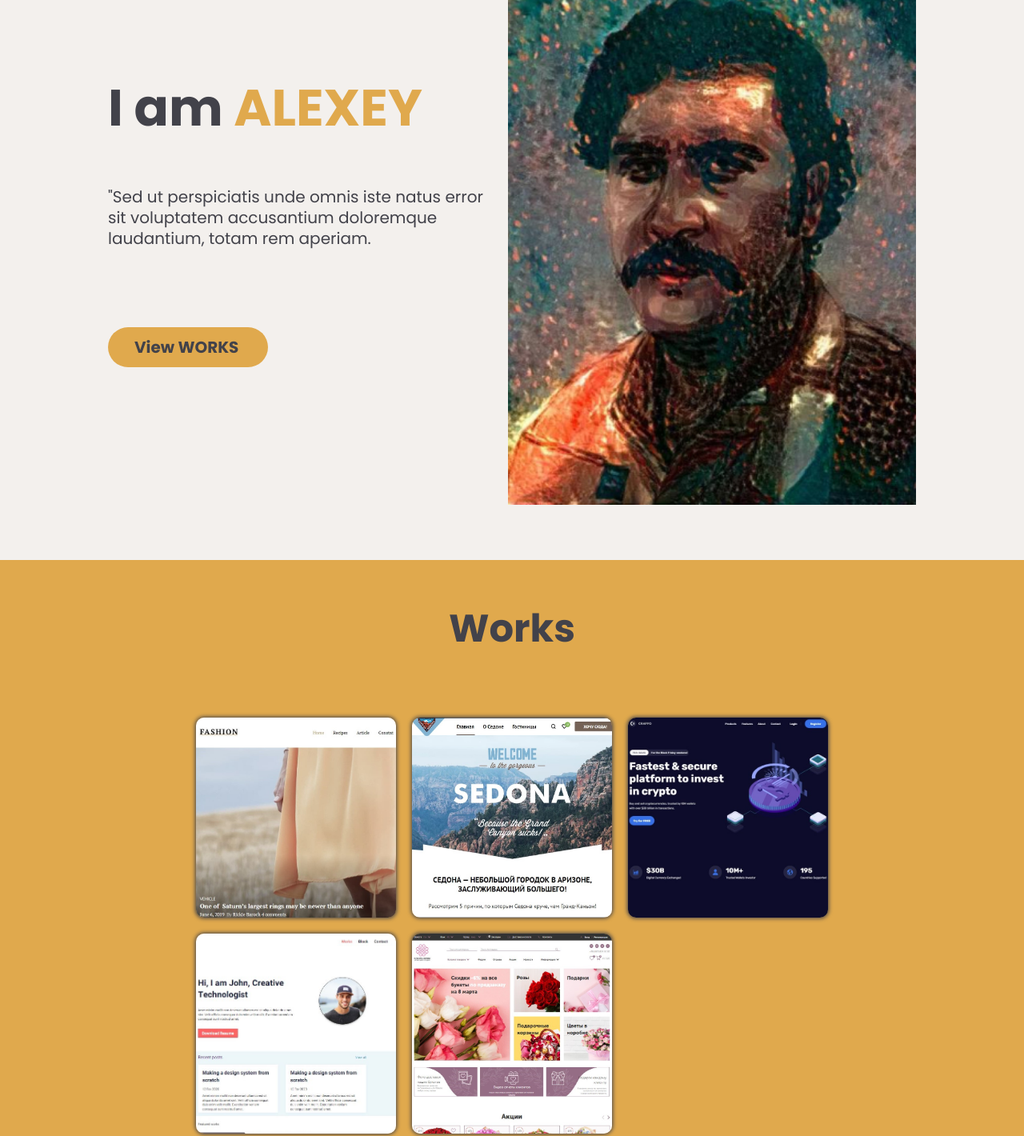
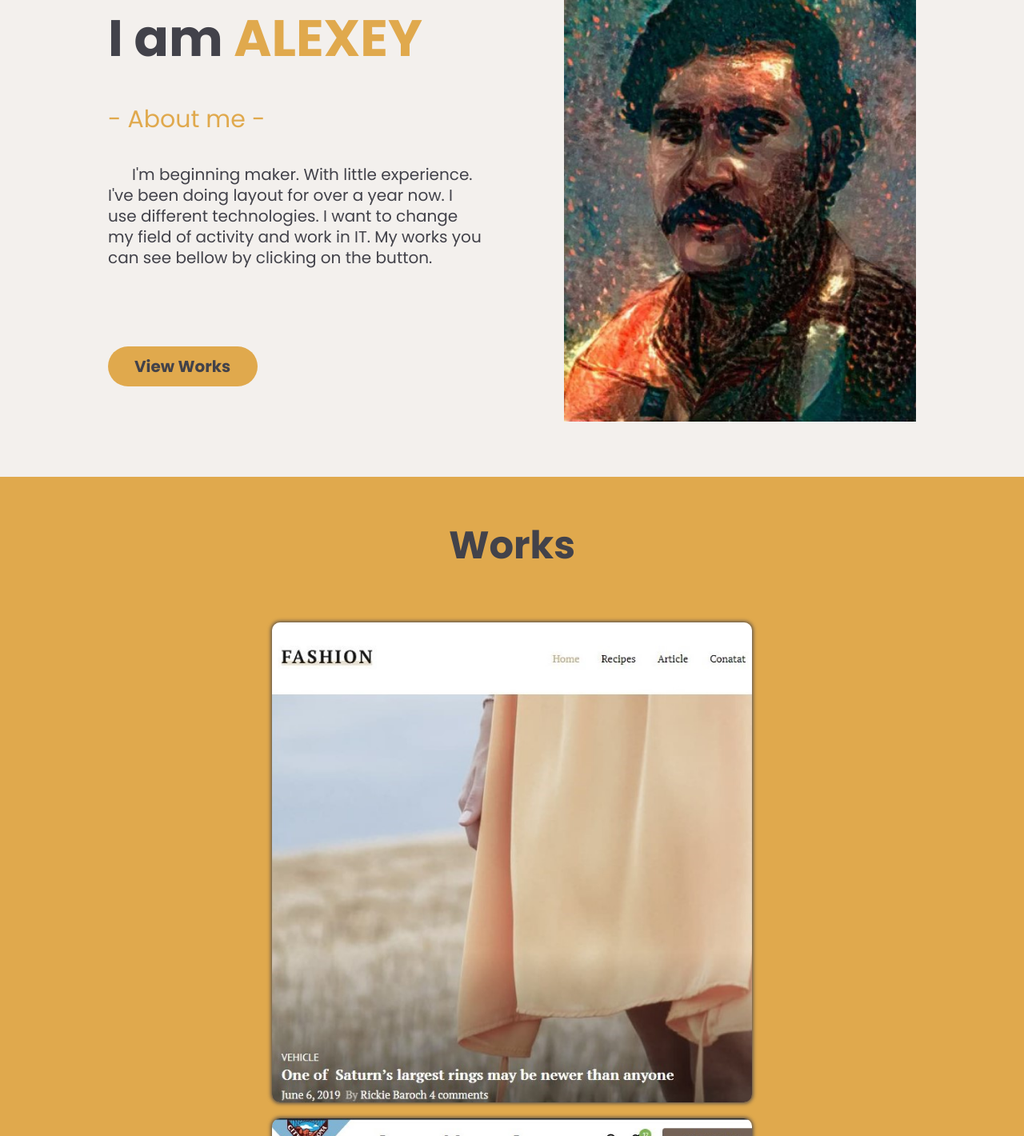
Before and after one commit to LexaSem1993/Portfolio, a plain HTML site: page index.html in a window 1280 px wide. Shown: the part 239-1659 px from the top of the page at 80% size. Drawn offline with Linux system fonts and the light colour scheme.

Commit message:
Правки 4

```diff
--- a/index.html
+++ b/index.html
@@ -48,8 +48,9 @@
         <div class="container main__container">
             <div class="main__text">
                 <h1 class="main__title">I am <span class="main__span">ALEXEY<span></h1>
-                <p class="main__info">"Sed ut perspiciatis unde omnis iste    natus error sit voluptatem accusantium doloremque laudantium, totam rem aperiam.</p>
-                <a class="button" href="#works">View  WORKS</a>
+                <h2 class="main__subtitle"> - About me -</h2>
+                <p class="main__info"> I'm beginning maker. With little experience. I've been doing layout for over a year now. I use different technologies. I want to change my field of activity and work in IT. My works you can see bellow by clicking on the button.</p>
+                <a class="button" href="#works">View Works</a>
             </div>
             <div class="main__img">
                 <img class="main__img" src="./img/main.jpg" width="350" height="550" alt="ФОТО">
@@ -102,7 +103,7 @@
                 </li>
                 <li class="contacts__item">
                     VK:
-                    <a class="contacts__link contacts__vk" target="_blank" href="http://vk.com/id108618210">Alexsey Semenov</a>
+                    <a class="contacts__link contacts__vk" target="_blank" href="http://vk.com/id108618210"> Alexsey Semenov</a>
                 </li>
             </ul>
             <ul class="contacts__list-soc">
--- a/styles/components/_footer.scss
+++ b/styles/components/_footer.scss
@@ -12,8 +12,11 @@
         color: var(--dark-shades);
     }
     &__list{
+        display: flex;
+        flex-direction: column;
         margin-left: 150px;
         justify-content: space-between;
+        gap: 10px;
     }
     &__item{
         display: flex;
@@ -36,6 +39,10 @@
         text-decoration: none;
         color:var(--dark-shades);
     }
+    &__link:hover{
+        color:var(--main-brand-color);
+        transition: color .3s ease-in-out;
+    }
     &__list-soc{
         margin-left: auto;
         display: flex ;
--- a/styles/components/_main.scss
+++ b/styles/components/_main.scss
@@ -2,28 +2,37 @@
     margin-top: 50px;
     &__text{
         max-width: 470px;
-        margin-right: 30px;
+        margin-right: 100px;
     }
     &__title{
+        margin-top: 150px;
         font-family: 'Poppins';
         font-style: normal;
         font-weight: 700;
         font-size: 64px;
         line-height: 50px;
         color: var(--dark-shades);
-        margin-top: 237px;
+
+    }
+    &__subtitle{
+        margin-top: 63px;
+        font-family: 'Poppins';
+        font-weight:500;
+        font-size: 30px;
+        line-height: 26px;
+        color: var(--main-brand-color);
     }
     &__span{
         color: var(--main-brand-color);
     }
     &__info{
-        margin-top: 73px;
+        margin-top: 43px;
         font-family: 'Poppins';
-        font-style: normal;
         font-weight: 400;
         font-size: 20px;
         line-height: 26px;
         color: var(--dark-shades);
+        text-indent: 30px;
     }
     &__img{
         width: 100%;
@@ -41,7 +50,7 @@
         border-radius: 30px;
         padding: 10px 33px;
         margin-top: 98px;
-        max-width: 200px;
+        max-width: 187px;
         text-decoration: none;
     }
     .button:hover{
--- a/styles/components/_works.scss
+++ b/styles/components/_works.scss
@@ -16,22 +16,22 @@
     }
 
     &__list{
-        margin: 75px auto;
+        margin: 60px auto;
         display: grid;
-        grid-template-columns: 250px 250px 250px;
-        grid-template-rows: 250px 250px;
+        grid-template-columns: 600px;
         gap: 20px;
     }
     &__link{
         position: relative;
         display: block;
         width: 100%;
-        height: 250px;
+        height: 600px;
         background-size: cover;
         background-position: center;
         border-radius: 10px;
         background-repeat: no-repeat;
         box-shadow: 0 0 5px 1px var(--dark-shades);
+        transition: box-shadow .3s ease-in-out;
     }
     &__item:nth-child(1) &__link{
         background-image: url(../img/work1.jpg);
```
Also changed, not shown: styles/style.css, 1 other file.
